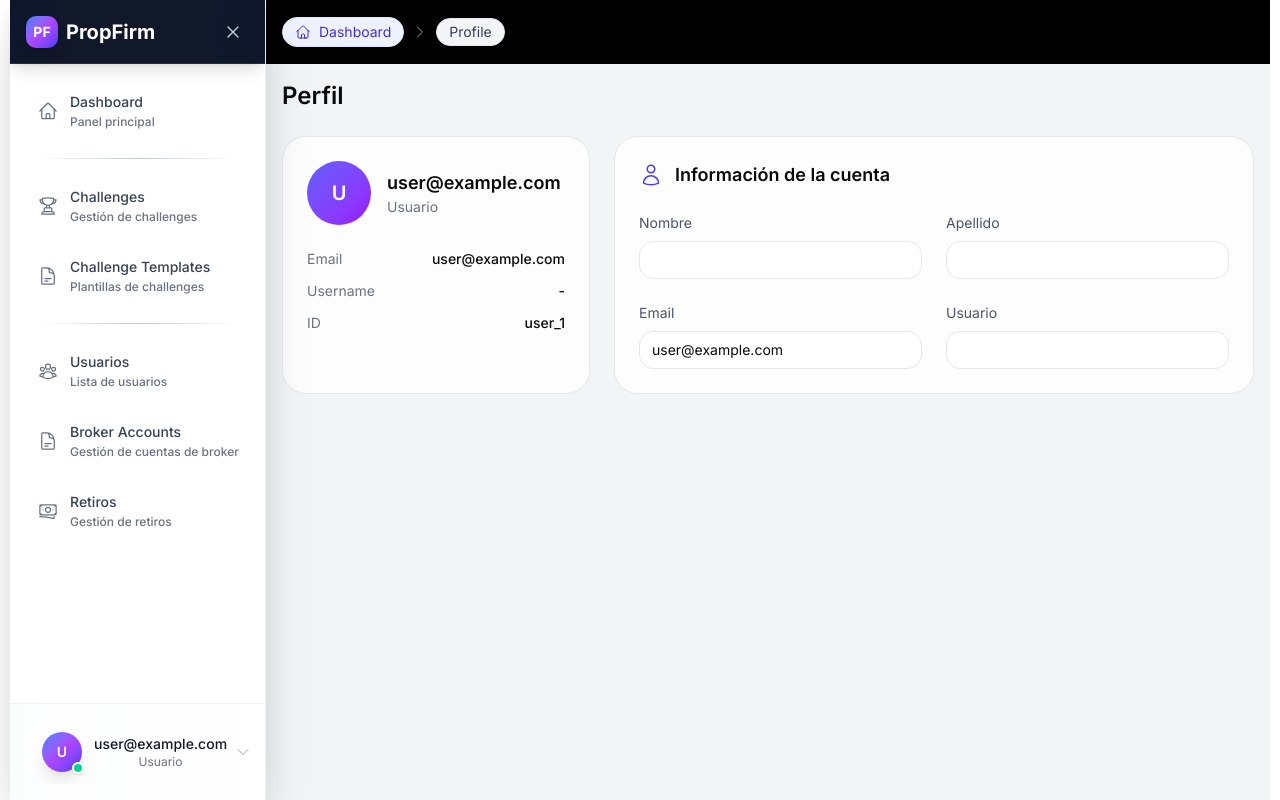
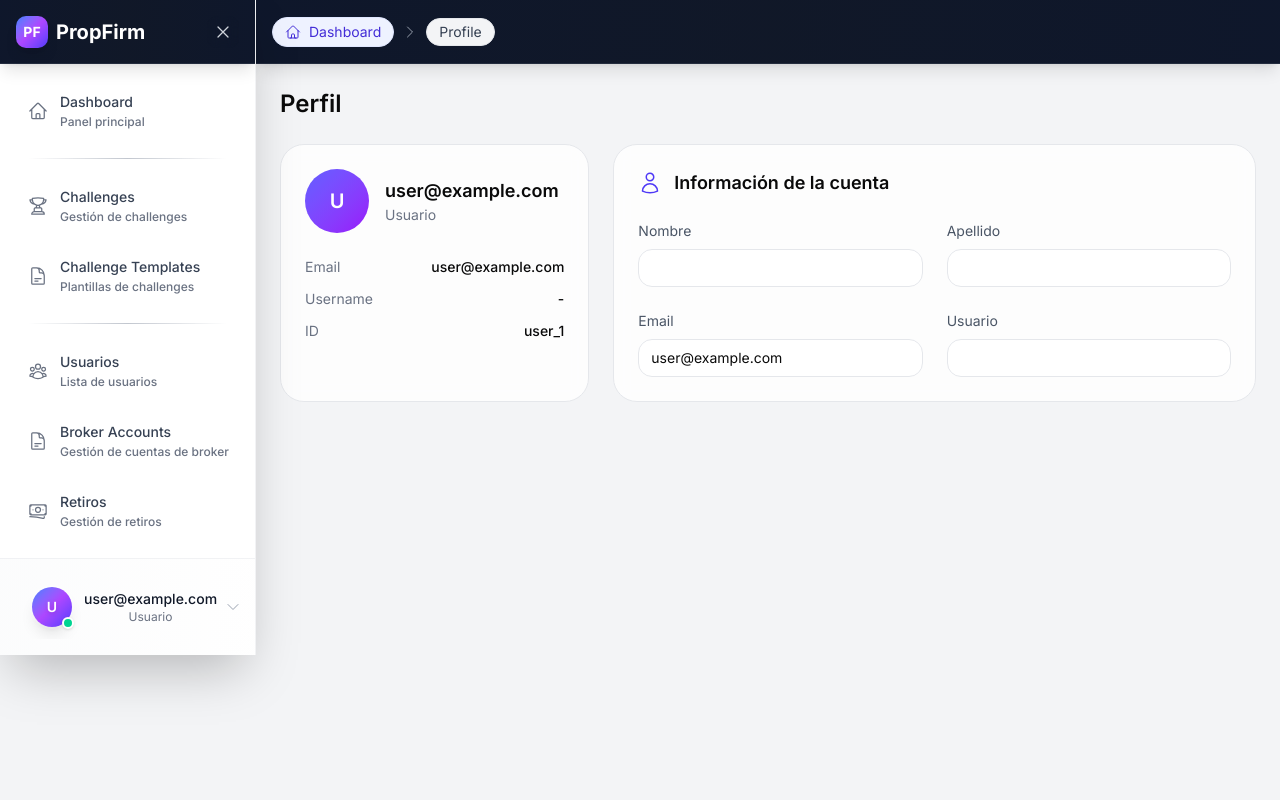
Before and after one commit to EliteCodeDev/propfirmadmin, a Next.js app: page /main/profile in a window 1280 px wide. Built offline with nearby package versions, Linux system fonts and the light colour scheme; no server answers; sample sign-in values are in the browser's storage.

Commit message:
refactor(layout): improve main layout structure and styling
- Replace flex layout with CSS grid for better control
- Simplify sidebar state management and localStorage handling
- Update BreadcrumbBar styling with gradient background
- Comment out scrollbar-gutter CSS rule for potential future use

```diff
--- a/src/app/globals.css
+++ b/src/app/globals.css
@@ -180,4 +180,4 @@
 }
 
 /* Prevent layout shift when scrollbars appear */
-html { scrollbar-gutter: stable both-edges; }
+/* html { scrollbar-gutter: stable both-edges; } */
--- a/src/components/common/BreadcrumbBar.tsx
+++ b/src/components/common/BreadcrumbBar.tsx
@@ -68,7 +68,7 @@ export default function BreadcrumbBar() {
   }, [pathname, segments]);
 
   return (
-    <div className="sticky top-0 h-16 z-20 backdrop-blur bg-black  border-gray-700">
+    <div className="sticky top-0 h-16 z-20 bg-gradient-to-r from-slate-900 via-gray-900 to-slate-900 shadow-lg border-b border-gray-700/50">
       <div className="flex items-center h-16 px-4">
         <Breadcrumbs items={crumbs} />
       </div>
--- a/src/components/layouts/MainLayout.tsx
+++ b/src/components/layouts/MainLayout.tsx
@@ -4,16 +4,12 @@ import { useState } from "react";
 import Sidebar from "@/components/common/sidebar";
 import BreadcrumbBar from "@/components/common/BreadcrumbBar";
 
-export default function MainLayout({
-  children,
-}: {
-  children: React.ReactNode;
-}) {
+export default function MainLayout({ children }: { children: React.ReactNode }) {
   const [sidebarCollapsed, setSidebarCollapsed] = useState<boolean>(() => {
-    if (typeof window === 'undefined') return false;
+    if (typeof window === "undefined") return false;
     try {
-      const saved = localStorage.getItem('sidebarCollapsed');
-      return saved === 'true';
+      const saved = localStorage.getItem("sidebarCollapsed");
+      return saved === "true";
     } catch {
       return false;
     }
@@ -23,39 +19,36 @@ export default function MainLayout({
     setSidebarCollapsed((prev) => {
       const next = !prev;
       try {
-        localStorage.setItem('sidebarCollapsed', String(next));
-      } catch {
-        // ignore
-      }
+        localStorage.setItem("sidebarCollapsed", String(next));
+      } catch {}
       return next;
     });
   };
 
   return (
-    <div className="flex h-screen bg-gray-100 dark:bg-gray-900 transition-colors duration-200">
-      {/* Sidebar con estado controlado */}
-      <Sidebar
-        collapsed={sidebarCollapsed}
-        onToggle={handleSidebarToggle}
-      />
+    <div
+      className={`grid h-dvh overflow-hidden bg-gray-100 dark:bg-gray-900 transition-all duration-300 ease-in-out ${
+        sidebarCollapsed
+          ? "grid-cols-[4rem_1fr] grid-rows-[auto_1fr]"
+          : "grid-cols-[16rem_1fr] grid-rows-[auto_1fr]"
+      }`}
+    >
+      {/* Sidebar fija (sin scroll propio) */}
+      <div className="row-span-2 min-h-0">
+        <Sidebar collapsed={sidebarCollapsed} onToggle={handleSidebarToggle} />
+      </div>
 
-      {/* Contenido principal que se ajusta dinámicamente */}
-      <div className={`flex-1 flex flex-col transition-all duration-300 ease-in-out ${
-        sidebarCollapsed ? 'ml-16' : 'ml-64'
-      } lg:ml-0`}>
+      {/* Breadcrumb fijo arriba (fuera del contenedor que scrollea) */}
+      <div className="col-start-2 row-start-1">
+        <BreadcrumbBar />
+      </div>
 
-        {/* BreadcrumbBar fijo en la parte superior */}
-        <div className="flex-shrink-0">
-          <BreadcrumbBar />
+      {/* Solo aquí vive el scroll */}
+      <main className="col-start-2 row-start-2 min-h-0 overflow-y-auto">
+        <div className="w-full p-6">
+          {children}
         </div>
-
-        {/* Área de contenido con scroll y ancho máximo */}
-        <main className="flex-1 overflow-y-auto">
-          <div className="w-full max-w-7xl mx-auto p-4 min-h-full">
-            {children}
-          </div>
-        </main>
-      </div>
+      </main>
     </div>
   );
 }
```
